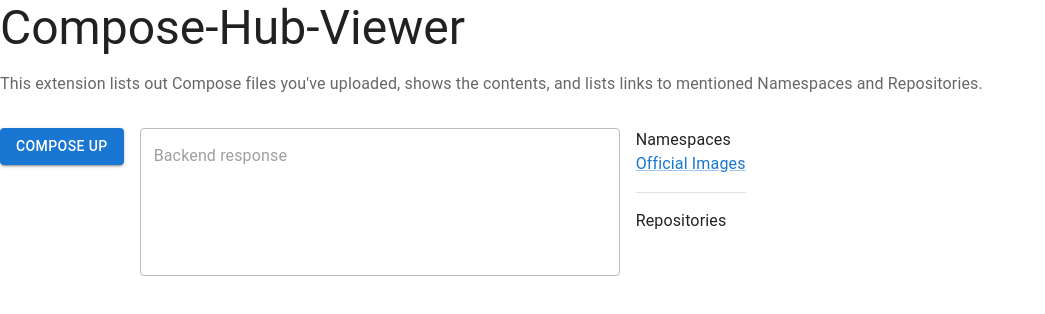
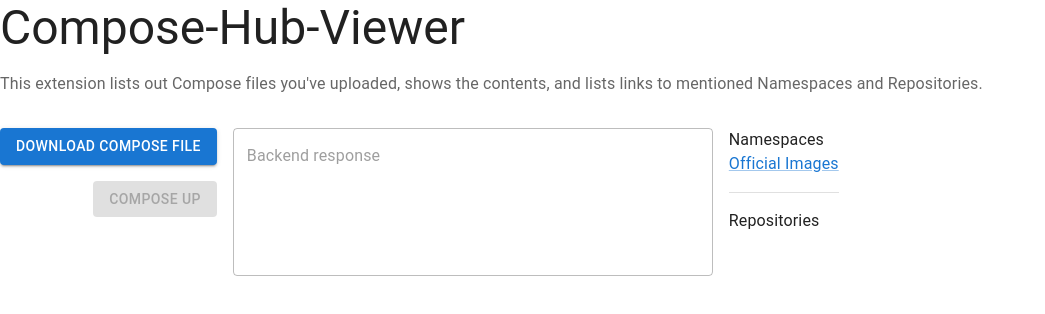
Before and after one commit to shawnaxsom/compose-hub-viewer, a React (Create React App) app in the folder ui/: page / in a window 1280 px wide. Shown: the top 314 px of the page, without its empty margins (0-1045 px from the left). Built offline with nearby package versions, Linux system fonts and the light colour scheme; what @docker/docker-mui-theme, @docker/extension-api-client would draw is missing.

Commit message:
Separate compose up button

```diff
--- a/ui/src/App.tsx
+++ b/ui/src/App.tsx
@@ -29,24 +29,12 @@ export function App() {
     setComposeFile(JSON.stringify(result));
   };
 
-  const composeUp = async () => {
+  const downloadComposeFile = async () => {
     setComposeFile("Testing...");
     const result = (await ddClient.extension.vm?.service?.get(
       "/compose-up"
     )) as any;
     setComposeFile(JSON.stringify(result) || "Nope");
-
-    setComposeFile("Compose Up...");
-    // try {
-    //   await ddClient.extension.host.cli.exec(
-    //     `printf "${result.Message}" > docker-compose.yaml`,
-    //     []
-    //   );
-    //   await ddClient.docker.cli.exec(`compose up`, ["-d"]);
-    // } catch (e) {
-    //   setComposeFile("Oops... " + JSON.stringify(e));
-    //   return;
-    // }
 
     const responseComposeFile = decodeURIComponent(result.Message);
     setComposeFile(responseComposeFile);
@@ -65,6 +53,21 @@ export function App() {
     setRepos(reposFromComposeFile);
   };
 
+  const composeUp = async () => {
+    setComposeFile("Compose Up...");
+    try {
+      await ddClient.extension.host.cli.exec(
+        `printf '${composeFile}' > docker-compose.yaml`,
+        []
+      );
+      await ddClient.docker.cli.exec(`compose up`, ["-d"]);
+      setComposeFile("Compose Up Complete");
+    } catch (e) {
+      setComposeFile("Oops... " + JSON.stringify(e));
+      return;
+    }
+  };
+
   return (
     <>
       <Typography variant="h3">Compose-Hub-Viewer</Typography>
@@ -73,9 +76,19 @@ export function App() {
         contents, and lists links to mentioned Namespaces and Repositories.
       </Typography>
       <Stack direction="row" alignItems="start" spacing={2} sx={{ mt: 4 }}>
-        <Button variant="contained" onClick={composeUp}>
-          Compose up
-        </Button>
+        <Stack direction="column" alignItems="end" spacing={2}>
+          <Button variant="contained" onClick={downloadComposeFile}>
+            Download Compose File
+          </Button>
+
+          <Button
+            variant="contained"
+            disabled={!composeFile}
+            onClick={composeUp}
+          >
+            Compose Up
+          </Button>
+        </Stack>
 
         <TextField
           label="Backend response"
```
